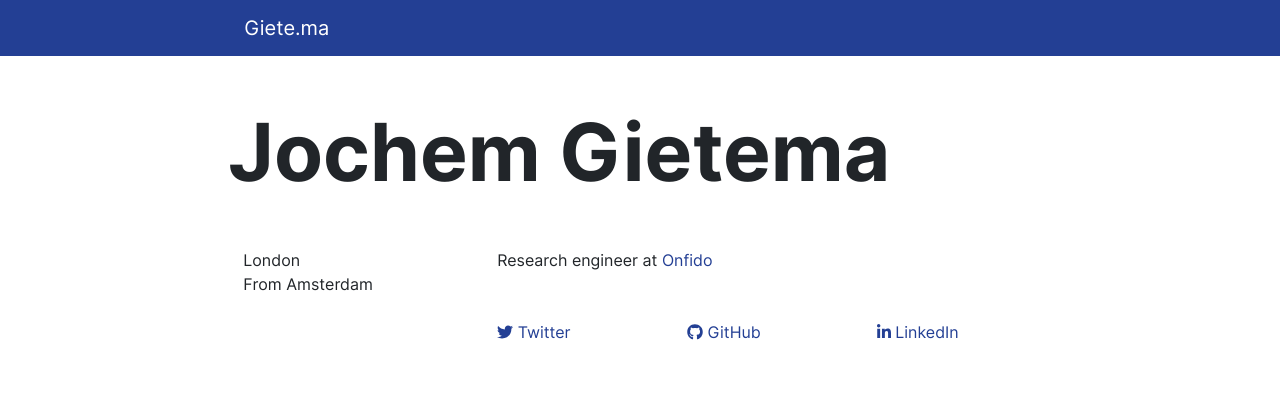
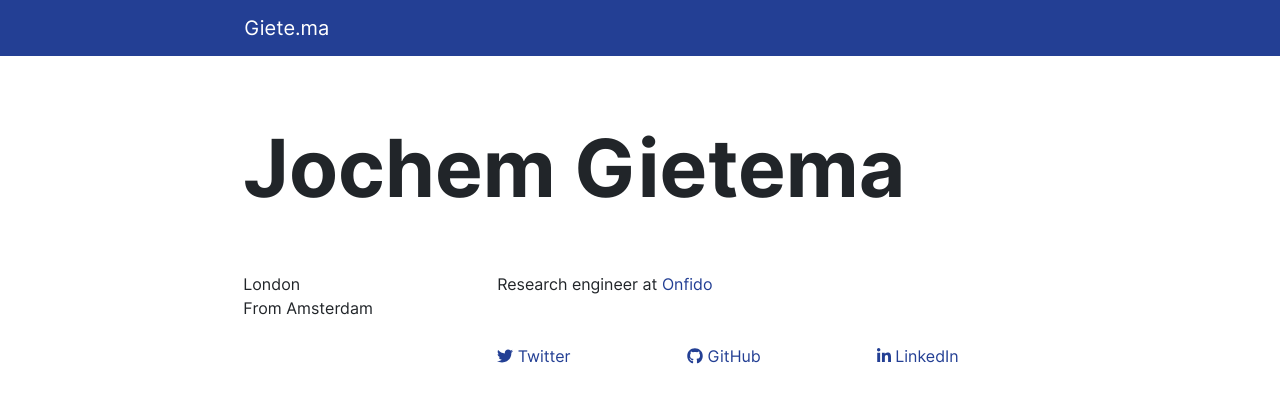
Before and after one commit to gietema/gietema.github.io, a Jekyll site: the page built from index.html, in a window 1280 px wide. Shown: the top 403 px of the page. Built offline with Jekyll 4.4.1, drawn with Linux system fonts in a browser that asks for light colours; nearby versions of some CDN libraries.

Commit message:
Update bootstrap classes

```diff
--- a/assets/css/main.scss
+++ b/assets/css/main.scss
@@ -20,6 +20,7 @@
 
 $dark: #233F94;
 $primary: #233F94;
+$enable-responsive-font-sizes: true;
 
 @import 'bootstrap/bootstrap';
 
@@ -30,3 +31,8 @@ h1 {
     font-weight: bold;
     font-size: 5em;
 }
+@media (max-width: 575.98px) {
+    h1 {
+        font-size: 2em;
+    }
+}
--- a/index.html
+++ b/index.html
@@ -2,11 +2,11 @@
 layout: default
 title: Home
 ---
-
-<h1>Jochem Gietema</h1>
-
-<div class="container mt-5">
+<div class="container mt-3">
     <div class="row">
+        <div class="col"><h1>Jochem Gietema</h1></div>
+    </div>
+    <div class="row mt-5">
         <div class="col-md-3 mr-5">London<br>From Amsterdam</div>
         <div class="col">
             Research engineer at <a href="https://onfido.com/" target="_blank">Onfido</a>
```
